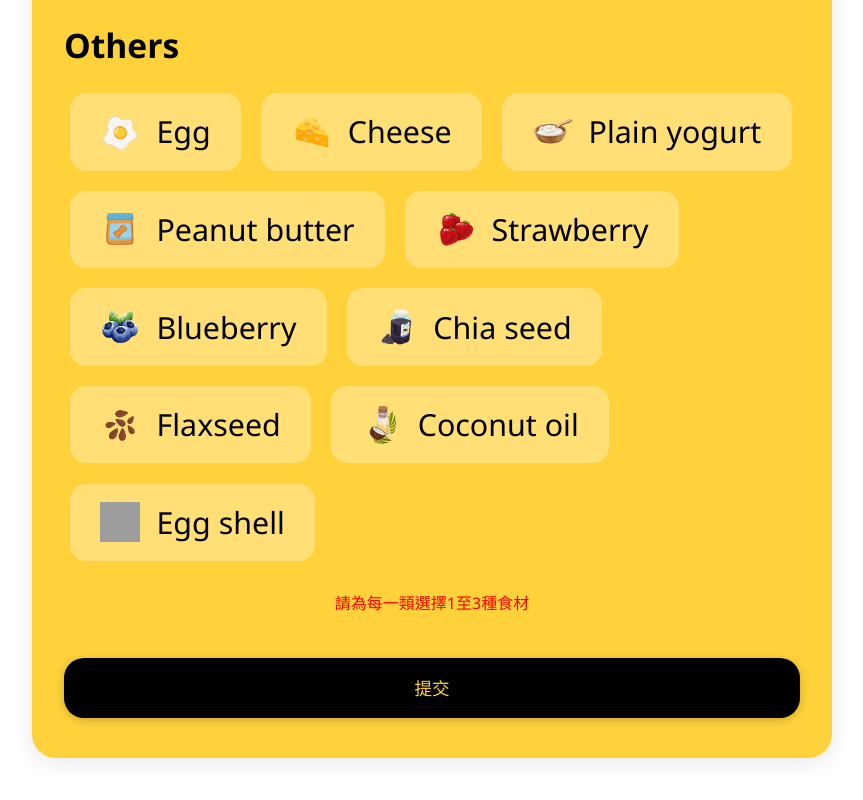
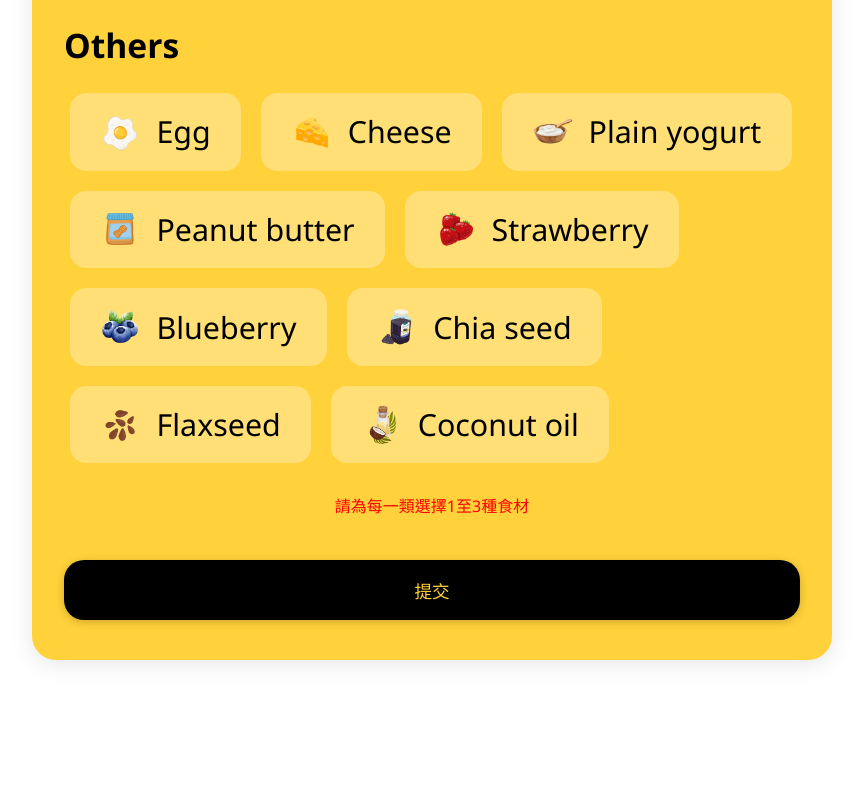
Before and after one commit to petalife/pet_food_calculator, a React (Vite) app: page / in a window 1280 px wide. Shown: the part 3432-4232 px from the top of the page, without its empty margins (208-1071 px from the left). After the commit the page ends 4156 px from the top, so only its background shows below. Built offline with nearby package versions, Linux system fonts and the light colour scheme; grey boxes are pictures that could not be loaded.

Commit message:
Initial commit: Pet food

```diff
--- a/src/App.tsx
+++ b/src/App.tsx
@@ -81,8 +81,7 @@ const INGREDIENT_ENERGY: IngredientEnergy = {
   'Blueberry': 57,
   'Chia seed': 486,
   'Flaxseed': 534,
-  'Coconut oil': 892,
-  'Egg shell': 0
+  'Coconut oil': 892
 };
 
 // Add protein values for each ingredient (g/100g)
@@ -157,8 +156,7 @@ const INGREDIENT_PROTEIN: IngredientNutrition = {
   'Blueberry': 0.74,
   'Chia seed': 16.5,
   'Flaxseed': 18.3,
-  'Coconut oil': 0.0,
-  'Egg shell': 0.0
+  'Coconut oil': 0.0
 };
 
 // Add vitamin D values for each ingredient (IU/100g)
@@ -233,8 +231,8 @@ const INGREDIENT_VITAMIN_D: IngredientNutrition = {
   'Blueberry': 0,
   'Chia seed': 0,
   'Flaxseed': 0,
-  'Coconut oil': 0,
-  'Egg shell': 0
+  'Coconut oil': 0
+
 };
 
 // Add fat values for each ingredient (g/100g)
@@ -309,8 +307,7 @@ const INGREDIENT_FAT: IngredientNutrition = {
   'Blueberry': 0.33,
   'Chia seed': 30.7,
   'Flaxseed': 42.2,
-  'Coconut oil': 99.1,
-  'Egg shell': 0.0
+  'Coconut oil': 99.1
 };
 
 // Add water values for each ingredient (g/100g)
@@ -385,8 +382,7 @@ const INGREDIENT_WATER: IngredientNutrition = {
   'Blueberry': 84.2,
   'Chia seed': 5.8,
   'Flaxseed': 6.96,
-  'Coconut oil': 0.03,
-  'Egg shell': 0.0
+  'Coconut oil': 0.03
 };
 
 // Add calcium values for each ingredient (mg/100g)
@@ -461,8 +457,7 @@ const INGREDIENT_CALCIUM: IngredientNutrition = {
   'Blueberry': 6,
   'Chia seed': 631,
   'Flaxseed': 255,
-  'Coconut oil': 1,
-  'Egg shell': 40000
+  'Coconut oil': 1
 };
 
 // Add phosphorus values for each ingredient (mg/100g)
@@ -537,8 +532,7 @@ const INGREDIENT_PHOSPHORUS: IngredientNutrition = {
   'Blueberry': 12,
   'Chia seed': 860,
   'Flaxseed': 642,
-  'Coconut oil': 1,
-  'Egg shell': 0
+  'Coconut oil': 1
 };
 
 const INGREDIENTS = {
@@ -556,7 +550,7 @@ const INGREDIENTS = {
     'Sweet pepper', 'Tomato', 'Eggplant'
   ],
   others: [
-    'Egg', 'Cheese', 'Plain yogurt', 'Peanut butter', 'Strawberry', 'Blueberry', 'Chia seed', 'Flaxseed', 'Coconut oil', 'Egg shell'
+    'Egg', 'Cheese', 'Plain yogurt', 'Peanut butter', 'Strawberry', 'Blueberry', 'Chia seed', 'Flaxseed', 'Coconut oil'
   ],
   all: [
     // All ingredients combined in the same order as Google Sheet
@@ -567,7 +561,7 @@ const INGREDIENTS = {
     'Carrot', 'Peas', 'Brussel sprouts', 'Pumpkin', 'Spinach', 'Broccoli', 'Zucchini', 'Green bean',
     'Cauliflower', 'Beet', 'Kale', 'Cucumber', 'Squash', 'Parsnip', 'Celery',
     'Sweet pepper', 'Tomato', 'Eggplant',
-    'Egg', 'Cheese', 'Plain yogurt', 'Peanut butter', 'Strawberry', 'Blueberry', 'Chia seed', 'Flaxseed', 'Coconut oil', 'Egg shell'
+    'Egg', 'Cheese', 'Plain yogurt', 'Peanut butter', 'Strawberry', 'Blueberry', 'Chia seed', 'Flaxseed', 'Coconut oil'
   ]
 };
 
```
